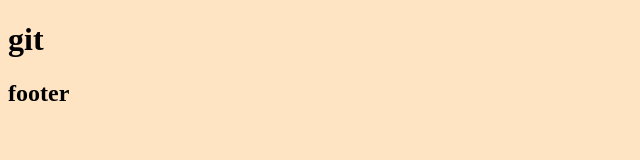
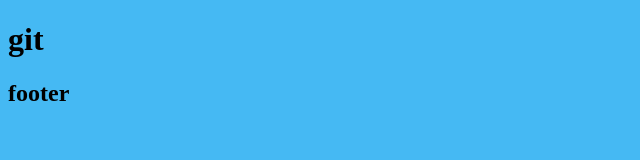
Before and after one commit to amiryoutobe369/AmirShop, a plain HTML site: page index.html in a window 1280 px wide. Shown: the whole page, without its empty margins (0-640 px from the left). Drawn offline with Linux system fonts and the light colour scheme.

Commit message:
change color background

```diff
--- a/index.html
+++ b/index.html
@@ -7,7 +7,7 @@
     <title>Document</title>
     <style>
         body{
-            background-color: bisque;
+            background-color: rgb(69, 185, 243);
         }
     </style>
 </head>
```
